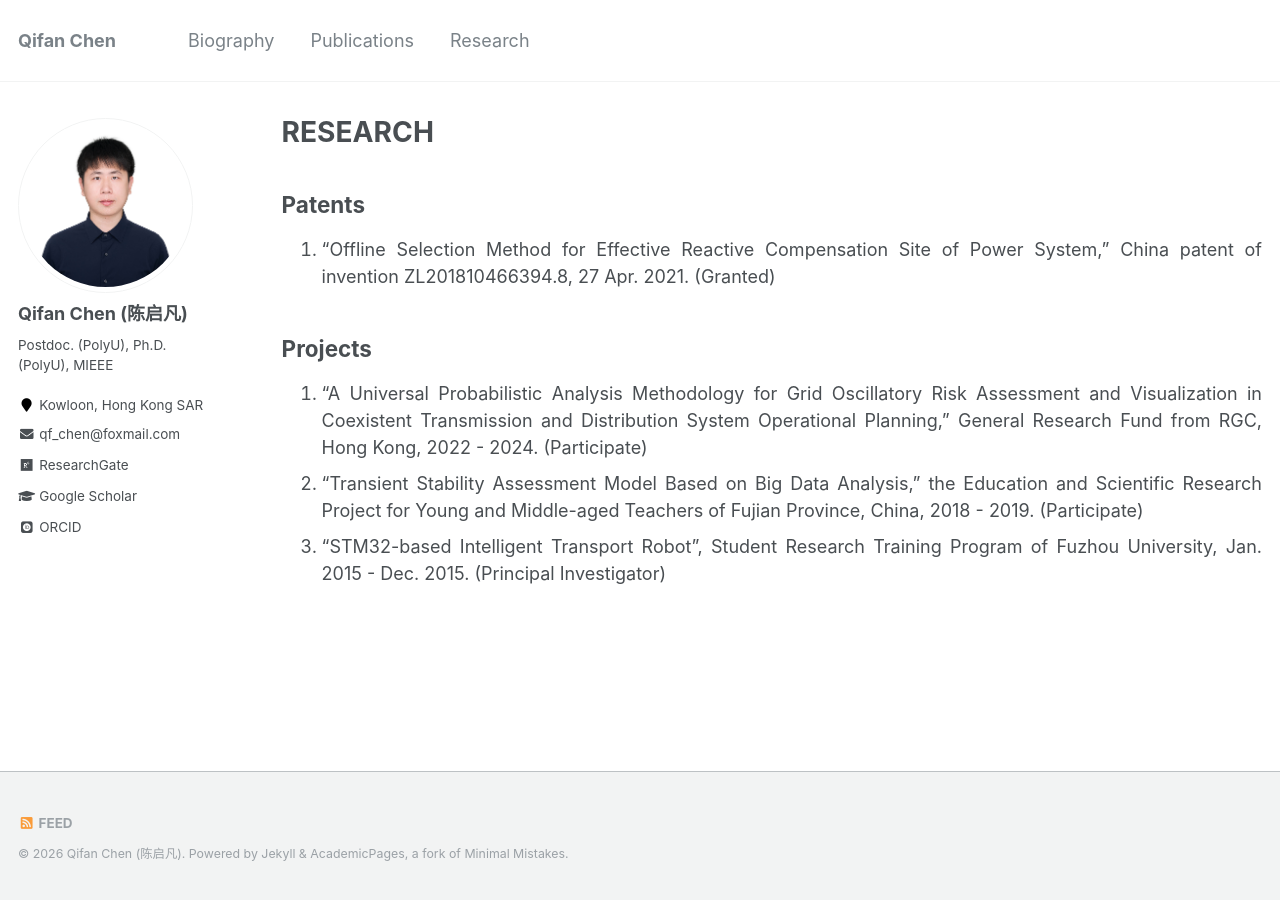
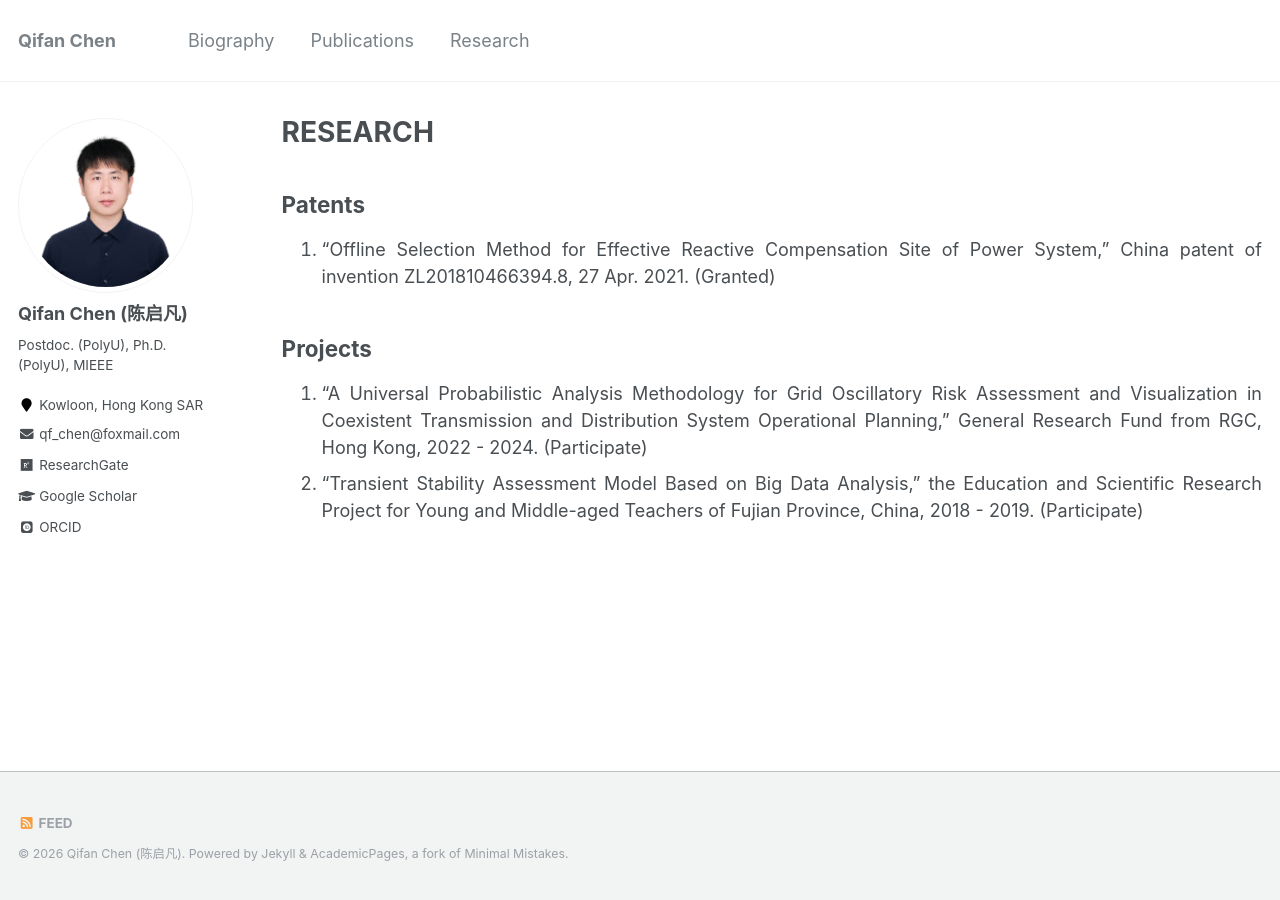
Before and after one commit to ChQf/ChQf.github.io, a Jekyll site: the page built from _pages/research.md, in a window 1280 px wide. Built offline with Jekyll 4.4.1, drawn with Linux system fonts in a browser that asks for light colours; some web fonts are replaced.

Commit message:
Update research.md

```diff
--- a/_pages/research.md
+++ b/_pages/research.md
@@ -14,7 +14,6 @@ author_profile: true
 
 1. "A Universal Probabilistic Analysis Methodology for Grid Oscillatory Risk Assessment and Visualization in Coexistent Transmission and Distribution System Operational Planning," General Research Fund from RGC, Hong Kong, 2022 - 2024. (Participate)
 2. "Transient Stability Assessment Model Based on Big Data Analysis," the Education and Scientific Research Project for Young and Middle-aged Teachers of Fujian Province, China, 2018 - 2019. (Participate)
-2. "STM32-based Intelligent Transport Robot", Student Research Training Program of Fuzhou University, Jan. 2015 - Dec. 2015. (Principal Investigator)
 {: .text-justify}
 
 <!--
```
